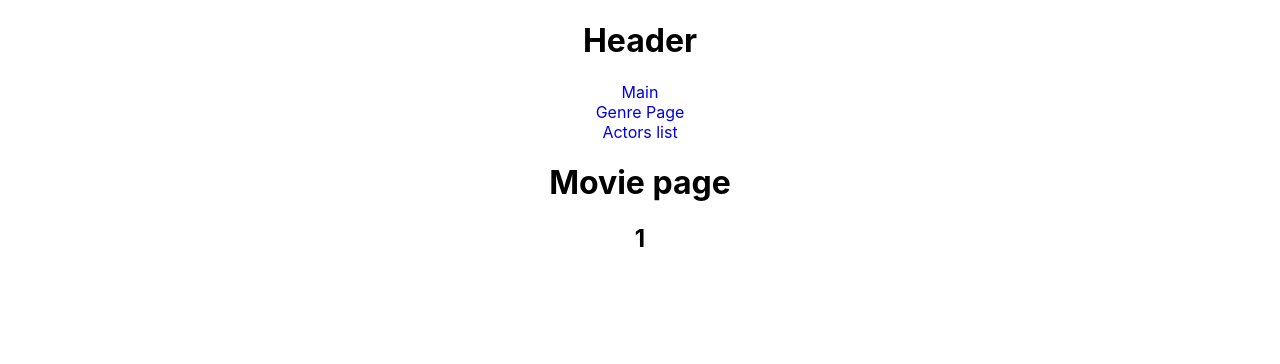
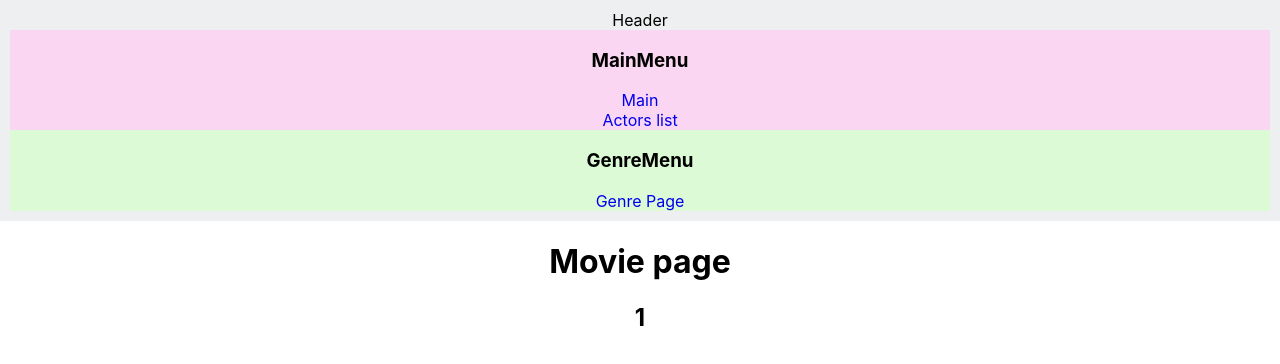
Before and after one commit to taiena/cinema, a React (Create React App) app: page /movies/1 in a window 1280 px wide. Shown: the top 364 px of the page. Built offline with nearby package versions, Linux system fonts and the light colour scheme.

Commit message:
import MainMenu and GenreMenu components into Header

```diff
--- /dev/null
+++ b/src/components/GenreMenu/GenreMenu.js
@@ -0,0 +1,20 @@
+import React, { Component } from "react";
+import { NavLink } from "react-router-dom";
+import classes from "./GenreMenu.module.scss";
+
+export default class GenreMenu extends Component {
+  render() {
+    return (
+      <div className={classes.GenreMenu}>
+        <h3>GenreMenu</h3>
+        <ul>
+          <li>
+            <NavLink to="/genrepage" exact activeClassName="active">
+              Genre Page
+            </NavLink>
+          </li>
+        </ul>
+      </div>
+    );
+  }
+}
--- /dev/null
+++ b/src/components/GenreMenu/GenreMenu.module.scss
@@ -0,0 +1,3 @@
+.GenreMenu {
+  background-color: rgb(220, 250, 214);
+}
--- a/src/components/Header/Header.js
+++ b/src/components/Header/Header.js
@@ -1,28 +1,15 @@
 import React, { Component } from "react";
-import { NavLink } from "react-router-dom";
+import classes from "./Header.module.scss";
+import MainMenu from "../MainMenu/MainMenu";
+import GenreMenu from "../GenreMenu/GenreMenu";
 
 export default class Header extends Component {
   render() {
     return (
-      <div>
-        <h1>Header</h1>
-        <ul>
-          <li>
-            <NavLink to="/" exact activeClassName="active">
-              Main
-            </NavLink>
-          </li>
-          <li>
-            <NavLink to="/genrepage" exact activeClassName="active">
-              Genre Page
-            </NavLink>
-          </li>
-          <li>
-            <NavLink to="/actorslist" exact activeClassName="active">
-              Actors list
-            </NavLink>
-          </li>
-        </ul>
+      <div className={classes.Header}>
+        <span>Header</span>
+        <MainMenu />
+        <GenreMenu />
       </div>
     );
   }
--- /dev/null
+++ b/src/components/Header/Header.module.scss
@@ -0,0 +1,6 @@
+.Header {
+  display: flex;
+  flex-direction: column;
+  background-color: rgb(238, 239, 240);
+  padding: 10px;
+}
--- /dev/null
+++ b/src/components/MainMenu/MainMenu.js
@@ -0,0 +1,25 @@
+import React, { Component } from "react";
+import { NavLink } from "react-router-dom";
+import classes from "./MainMenu.module.scss";
+
+export default class MainMenu extends Component {
+  render() {
+    return (
+      <div className={classes.MainMenu}>
+        <h3>MainMenu</h3>
+        <ul>
+          <li>
+            <NavLink to="/" exact activeClassName="active">
+              Main
+            </NavLink>
+          </li>
+          <li>
+            <NavLink to="/actorslist" exact activeClassName="active">
+              Actors list
+            </NavLink>
+          </li>
+        </ul>
+      </div>
+    );
+  }
+}
--- /dev/null
+++ b/src/components/MainMenu/MainMenu.module.scss
@@ -0,0 +1,3 @@
+.MainMenu {
+  background-color: rgb(250, 214, 242);
+}
```
